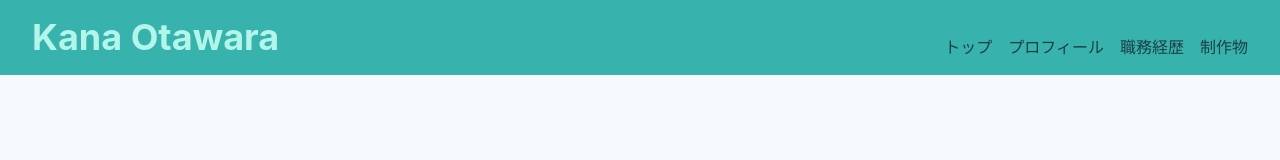
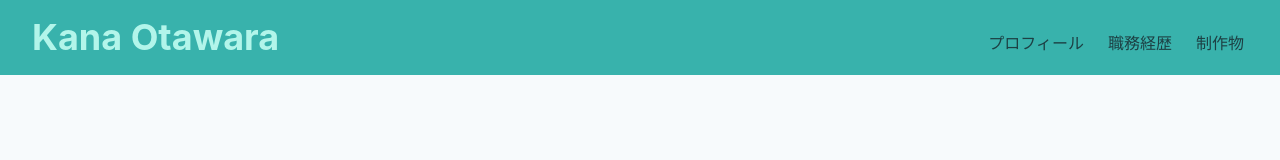
Before and after one commit to knts0/portfolio, a Next.js app: page /works in a window 1280 px wide. Shown: the top 160 px of the page. Built offline with nearby package versions, Linux system fonts and the light colour scheme.

Commit message:
implement layout of header menu

```diff
--- a/components/header.tsx
+++ b/components/header.tsx
@@ -5,10 +5,19 @@ import {
   HStack,
   Spacer
 } from '@chakra-ui/react';
+import NextLink from 'next/link';
 import React from 'react';
 
-class Header extends React.Component {
-  render() {
+const Header = () => {
+  const linkStyle = {
+    "rounded": "md",
+    "p": 1,
+    "_hover": {
+       bg: "teal.100",
+       cursor: "pointer"
+    }
+  }
+
   return (
     <Flex
       as="header"
@@ -30,14 +39,30 @@ class Header extends React.Component {
         color="teal.900"
         spacing={4}
       >
-          <Box>トップ</Box>
-          <Box>プロフィール</Box>
-          <Box>職務経歴</Box>
-          <Box>制作物</Box>
+        <Box>
+          <NextLink href="/profile">
+            <Box {...linkStyle}>
+              プロフィール
+            </Box>
+          </NextLink>
+        </Box>
+        <Box>
+          <NextLink href="/resume">
+            <Box {...linkStyle}>
+              職務経歴
+            </Box>
+          </NextLink>
+        </Box>
+        <Box>
+          <NextLink href="/works">
+            <Box {...linkStyle}>
+              制作物
+            </Box>
+          </NextLink>
+        </Box>
       </HStack>
     </Flex>
   )
 }
-}
 
 export default Header;
```
Lines whose indentation alone changed are shown as unchanged.
